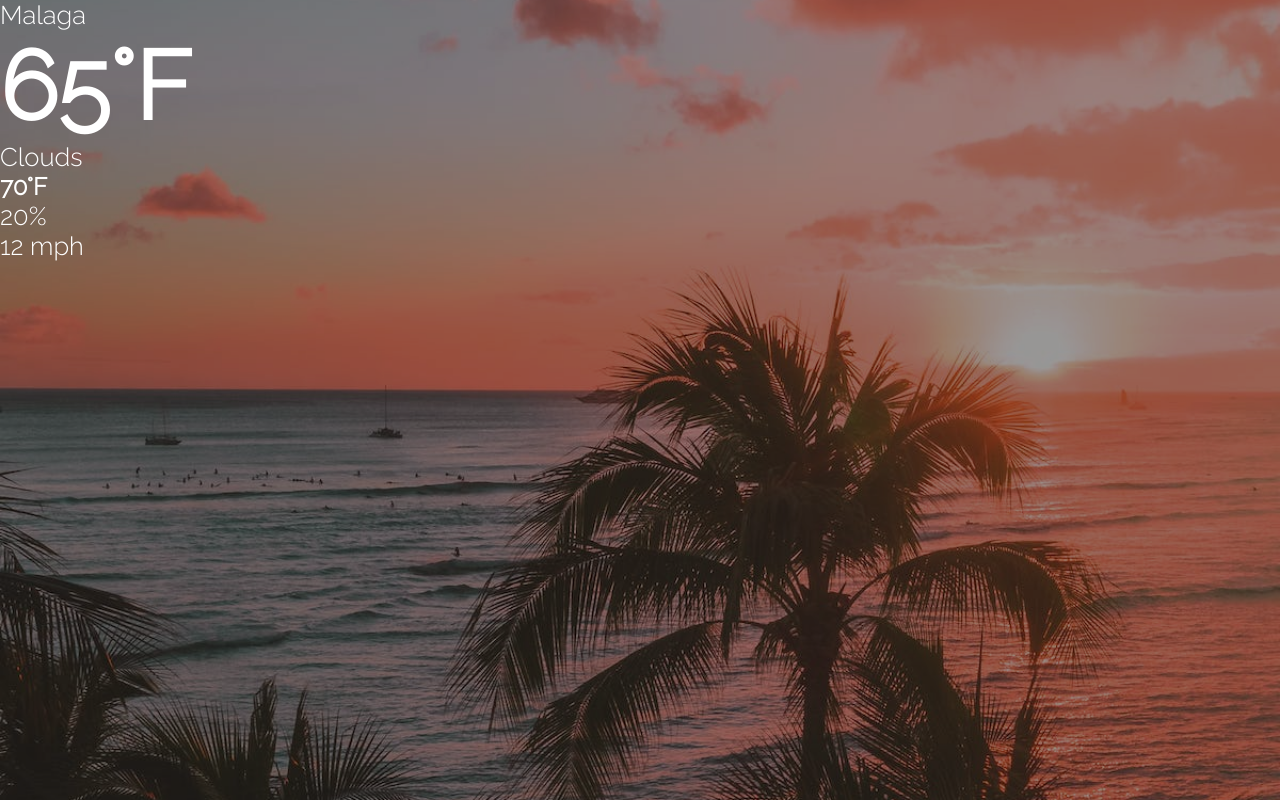
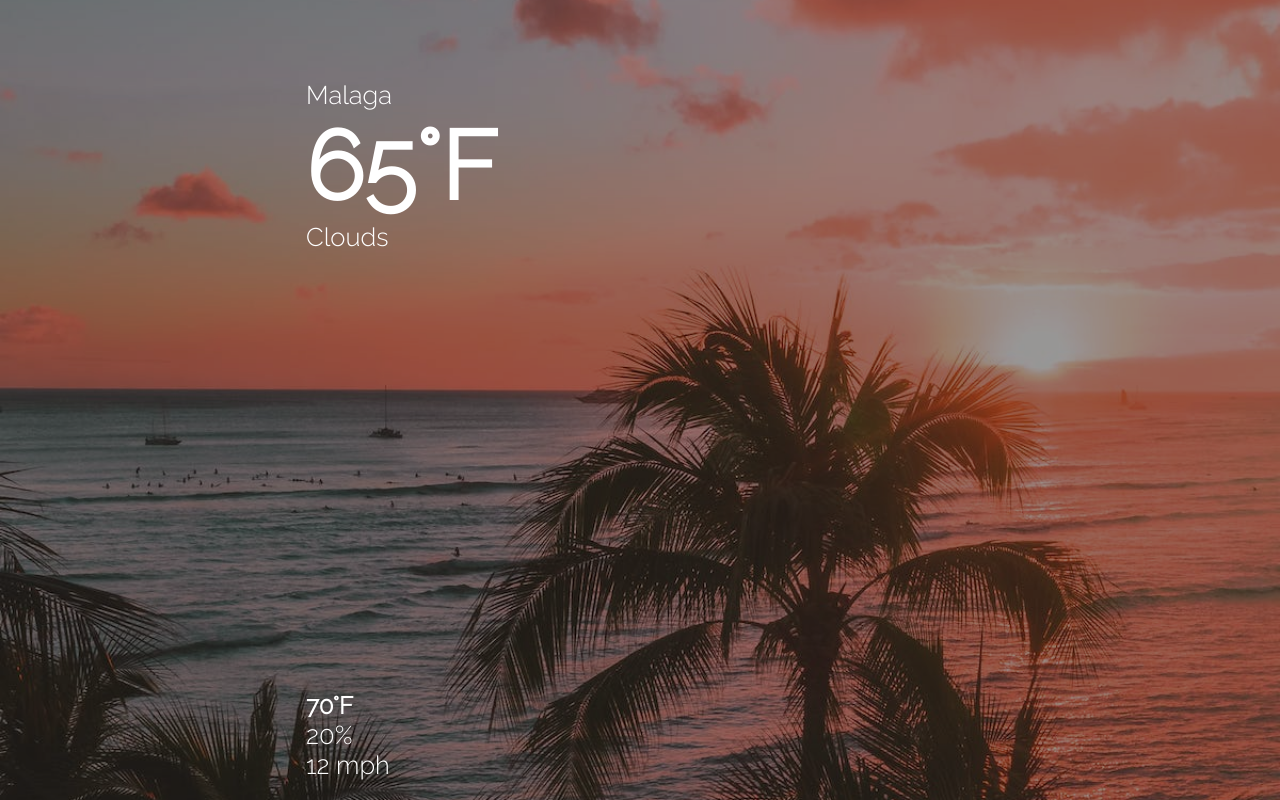
Before and after one commit to keironchaudhry/weather-app, a React (Create React App) app: page / in a window 1280 px wide. Built offline with nearby package versions, Linux system fonts and the light colour scheme; no server answers; the HTML template or start-up script is replaced by a standard one.

Commit message:
Feat: Style container class div

```diff
--- a/src/index.css
+++ b/src/index.css
@@ -39,3 +39,15 @@ h1 {
   left: 0;
   z-index: -1;
 }
+
+.container {
+  max-width: 700px;
+  height: 700px;
+  margin: auto;
+  padding: 0 1rem;
+  position: relative;
+  top: 10%;
+  display: flex;
+  flex-direction: column;
+  justify-content: space-between;
+}
```
